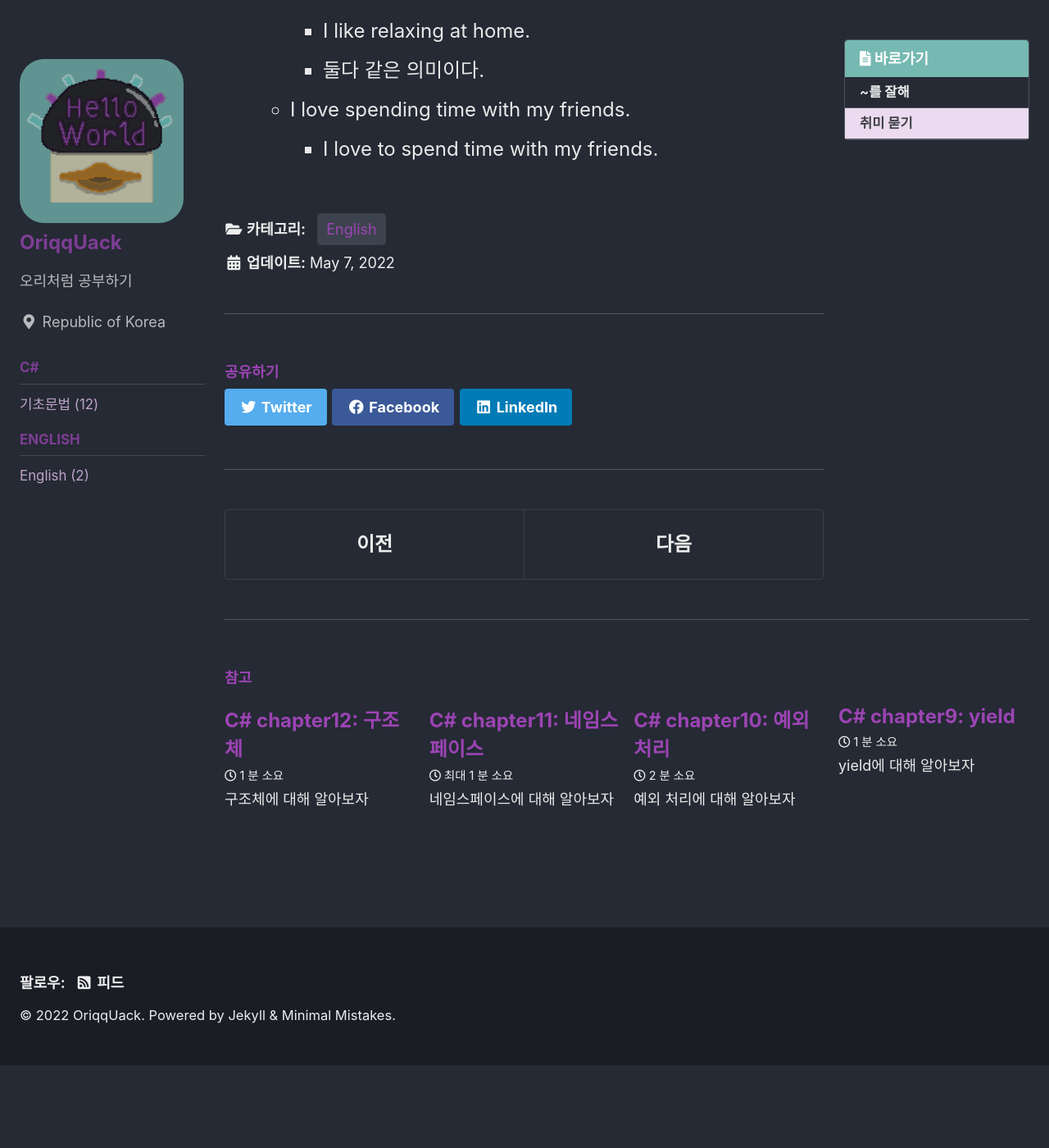
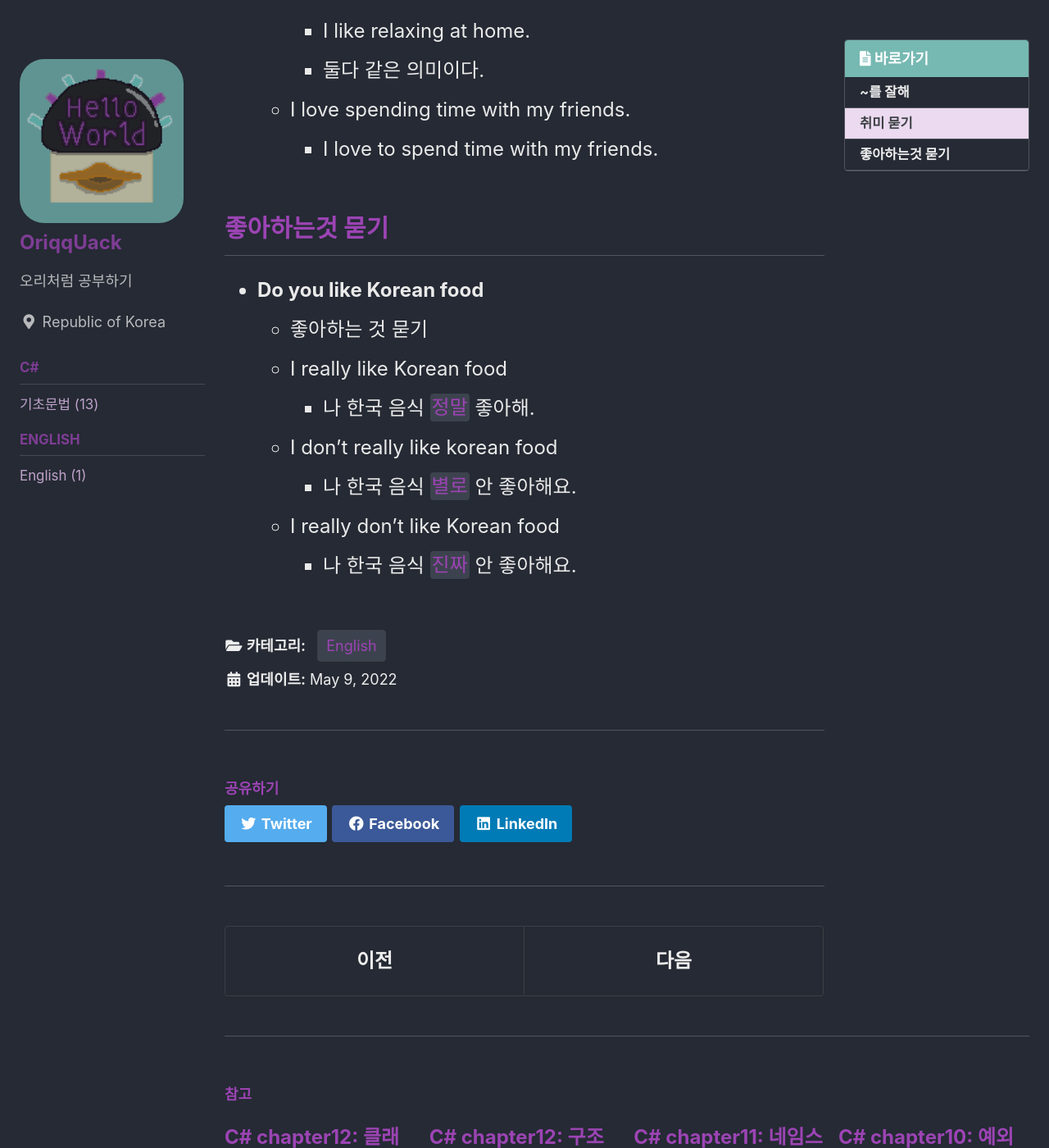
Before and after one commit to OriqqUack/OriqqUack.github.io, a Jekyll site: the page built from _posts/english/2022-05-07-SpeakChap1.md, in a window 1280 px wide and 1400 px high, scrolled down 1278 px. Shown: the whole window at 82% size. Built offline with Jekyll 4.4.1, drawn with Linux system fonts in a browser that asks for light colours; cached includes are drawn as plain includes; some web fonts are replaced; a file with an impossible date is left out; before the commit the page ends 2577 px from its top, so only the background shows below that; some of the changed text lies outside the part shown.

Commit message:
20220510

```diff
--- a/_posts/english/2022-05-07-SpeakChap1.md
+++ b/_posts/english/2022-05-07-SpeakChap1.md
@@ -39,3 +39,14 @@
       - 둘다 같은 의미이다.
     - I love spending time with my friends.
       - I love to spend time with my friends.
+
+## 좋아하는것 묻기
+
+  - **Do you like Korean food**
+    - 좋아하는 것 묻기
+    - I really like Korean food
+      - 나 한국 음식 `정말` 좋아해.
+    - I don't really like korean food
+      - 나 한국 음식 `별로` 안 좋아해요.
+    - I really don't like Korean food
+      - 나 한국 음식 `진짜` 안 좋아해요.
```
Also changed, not shown: other parts of _posts/english/2022-05-07-SpeakChap1.md (+1 -1 lines), _posts/2022-04-23-Unity-Test.md (deleted, +0 -17 lines), _posts/2022-04-25-Unity-Test-2.md (deleted, +0 -17 lines), _posts/c#/2022-05-10-chapter13.md (added, +89 -0 lines), _posts/english/2022-05-09-SpeakLife.md (added, +18 -0 lines).
